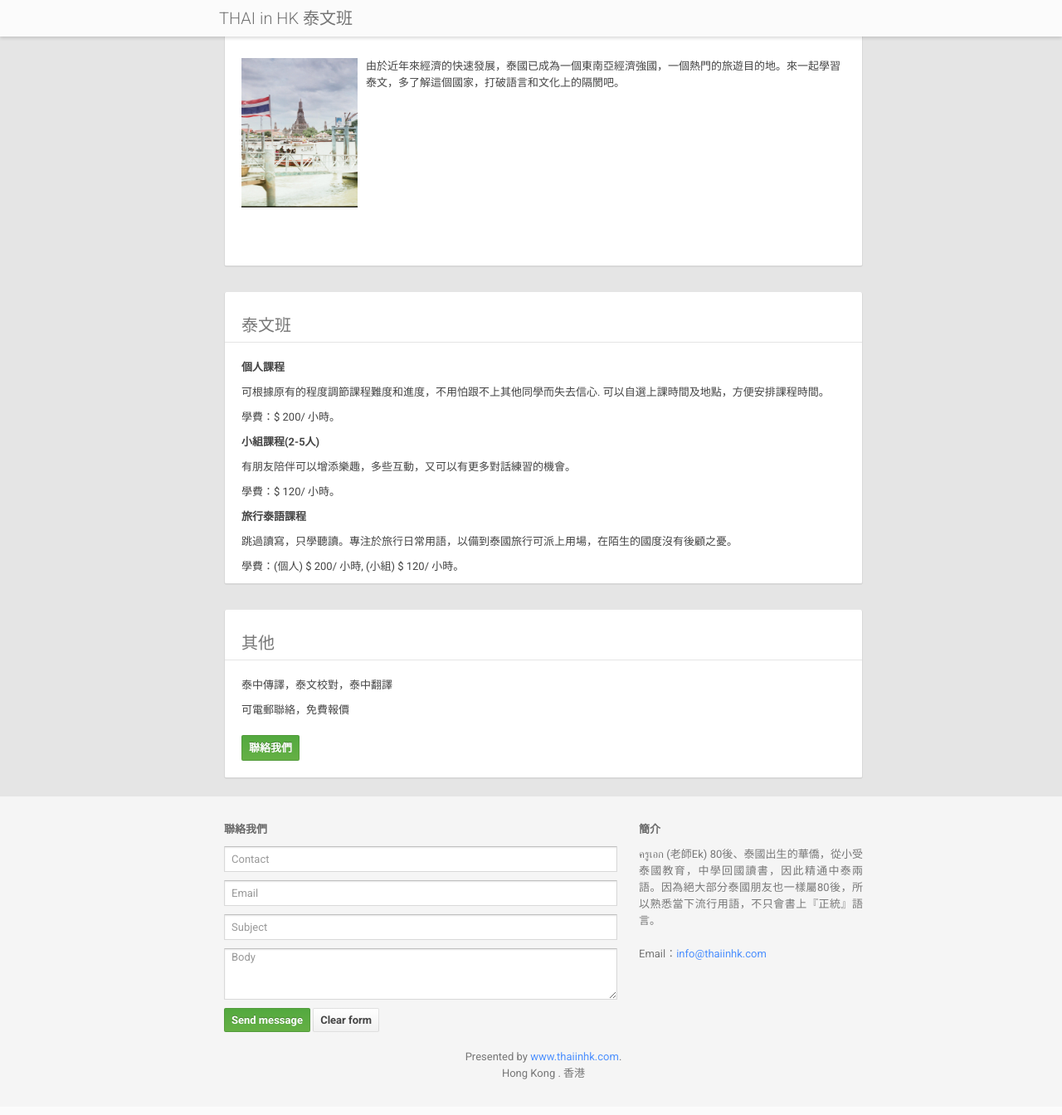
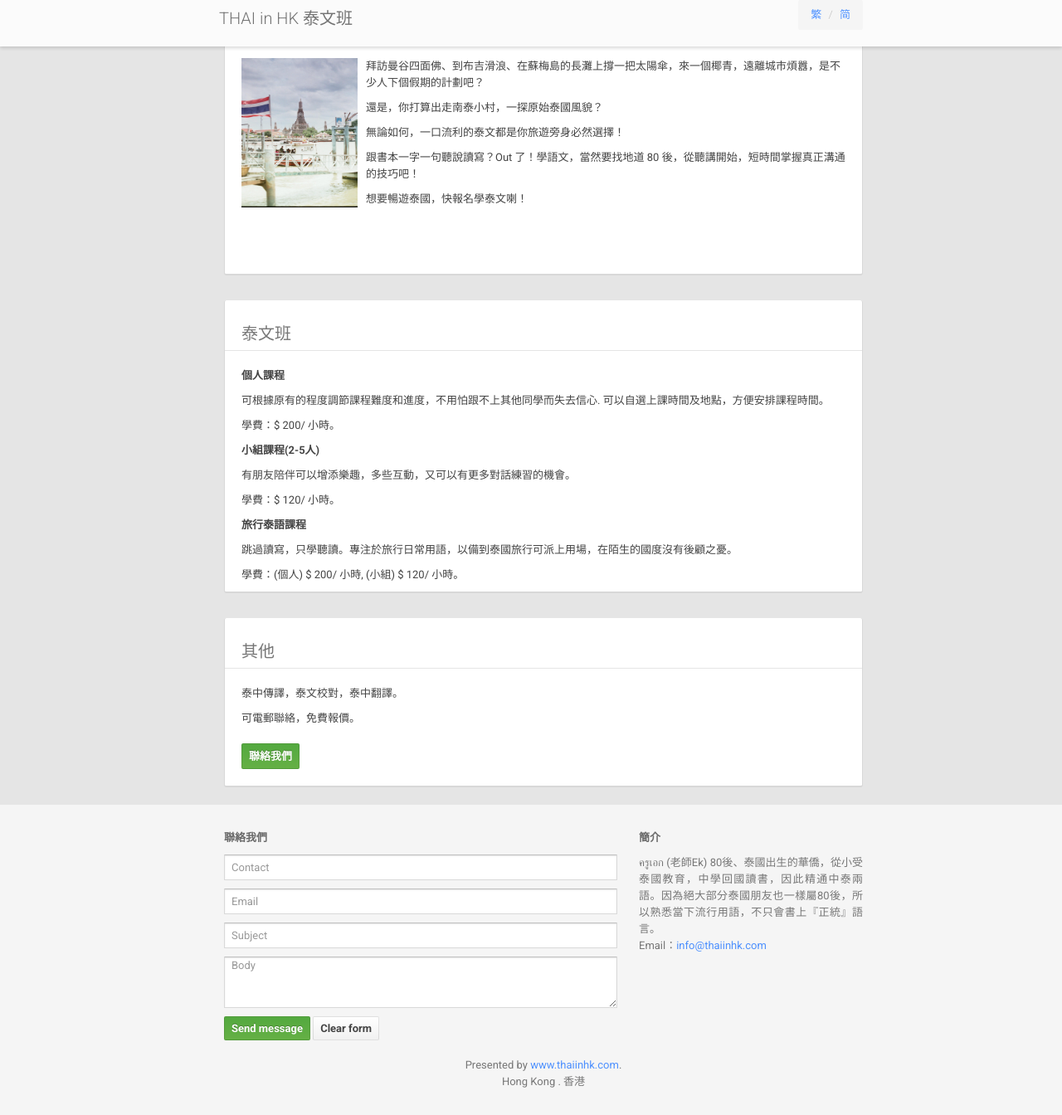
Before and after one commit to 7kfpun/gae-boilerplate, a Python web app: template templates/index.html in a window 1280 px wide. Shown: the whole page at 83% size. Before the commit the page ends 1301 px from the top, so only its background shows below. Run offline with Jinja, Linux system fonts and the light colour scheme; the template is opened without the code that fills it, so the values that code supplies are empty; some libraries are stand-ins or nearby versions.

Commit message:
update content

```diff
--- a/config/base.py
+++ b/config/base.py
@@ -3,7 +3,7 @@ import os
 
 base_config = {
     'default_locale': 'zh_TW',
-    'locales': ['zh_TW'],  # ['en_US', 'zh_TW', 'zh_CN', 'th_TH'],
+    'locales': ['zh_TW', 'zh_CN'],  # ['en_US', 'zh_TW', 'zh_CN', 'th_TH'],
     'PROJECT_ROOT': os.path.dirname(os.path.dirname(__file__)),
 }
 base_config['webapp2_extras.sessions'] = {
--- a/config/localhost.py
+++ b/config/localhost.py
@@ -5,6 +5,7 @@
 config = {
     # environment this app is running on: localhost, testing, production
     'environment': "localhost",
+    'cache': 0,
 
     'API_KEY': 'SOME API KEY.....',
     'debug': True,
--- a/templates/base.html
+++ b/templates/base.html
@@ -53,14 +53,13 @@ learn thai language culture hong kong exchange thai in hk">
               <li><a href="#services">{{_("Services")}}</a></li>
               <li><a href="#contact">{{_("Contact")}}</a></li>
             </ul>
+          #}
+          <div class="nav-collapse collapse">
             <ul class="pull-right breadcrumb">
-              <li><a href="/zh_TW/">HK</a> <span class="divider">/</span></li>
-              <li><a href="/zh_CN/">CN</a> <span class="divider">/</span></li>
-              <li><a href="/th_TH/">TH</a> <span class="divider">/</span></li>
-              <li><a href="/en_US/">EN</a></li>
+              <li><a href="/zh_TW/">繁</a> <span class="divider">/</span></li>
+              <li><a href="/zh_CN/">简</a> </li>
             </ul>
           </div><!--/.nav-collapse -->
-          #}
         </div>
       </div>
     </div>
@@ -92,8 +91,7 @@ learn thai language culture hong kong exchange thai in hk">
         <div class="span3 text-justify">
           <span class="help-block"><b>{{_("簡介")}}</b></span>
           <p>{{_("ครูเอก (老師Ek) 80後、泰國出生的華僑，從小受泰國教育，中學回國讀書，因此精通中泰兩語。因為絕大部分泰國朋友也一樣屬80後，所以熟悉當下流行用語，不只會書上『正統』語言。")}}</p>
-          <br />
-          <p>{{_("Email")}}：<a href="mailto:info@thaiinhk.com" target="_top">info@thaiinhk.com</a></p>
+          <p>Email：<a href="mailto:info@thaiinhk.com" target="_top">info@thaiinhk.com</a></p>
         </div>
         <div class="span8">
           <p class="pagination-centered">Presented by <a href="http：//www.thaiinhk.com">www.thaiinhk.com</a>.</p>
@@ -104,7 +102,7 @@ learn thai language culture hong kong exchange thai in hk">
 
     <div id="contactModal" class="modal hide fade" tabindex="-1" role="dialog" aria-labelledby="contactModal" aria-hidden="true">
       <div class="modal-body">
-        <p>{{_("We get your message!")}}</p>
+        <p>{{_("電郵已經收到，我們會盡快回复。")}}</p>
       </div>
       <div class="modal-footer">
         <button class="btn" data-dismiss="modal" aria-hidden="true">OK</button>
--- a/templates/index.html
+++ b/templates/index.html
@@ -76,20 +76,19 @@
 
     <div class="span8"><a name="about"></a>
       <div class="card">
-        <div class="card-top green">
-          <!-- <img src="/images/profile.jpg" alt="profile"> -->
-        </div>
         <div class="card-body">
           <div class="media">
             <div class="media-body">
               <!-- Nested media object -->
               <div class="media">
-                <a class="pull-left" href="#">
-                  <img class="media-object" style="width: 140px; height: 180px;" src="./images/profile.jpg">
-                </a>
+                <img class="pull-left media-object" style="width: 140px; height: 180px;" src="/images/profile.jpg">
                 <div class="media-body">
                   {#<h4 class="media-heading">{{_("泰文班")}}</h4>#}
-                  <p>{{_("由於近年來經濟的快速發展，泰國已成為一個東南亞經濟強國，一個熱門的旅遊目的地。來一起學習泰文，多了解這個國家，打破語言和文化上的隔閡吧。")}}</p>
+                  <p>{{_("拜訪曼谷四面佛、到布吉滑浪、在蘇梅島的長灘上撐一把太陽傘，來一個椰青，遠離城市煩囂，是不少人下個假期的計劃吧？")}}</p>
+                  <p>{{_("還是，你打算出走南泰小村，一探原始泰國風貌？")}}</p>
+                  <p>{{_("無論如何，一口流利的泰文都是你旅遊旁身必然選擇！")}}</p>
+                  <p>{{_("跟書本一字一句聽說讀寫？Out 了！學語文，當然要找地道 80 後，從聽講開始，短時間掌握真正溝通的技巧吧！")}}</p>
+                  <p>{{_("想要暢遊泰國，快報名學泰文喇！")}}</p>
                 </div>
               </div>
             </div>
@@ -121,8 +120,8 @@
       <div class="card">
         <h3 class="card-heading simple">{{_("其他")}}</h3>
         <div class="card-body">
-          <p>{{_("泰中傳譯，泰文校對，泰中翻譯")}}</p>
-          <p>{{_("可電郵聯絡，免費報價")}}</p>
+          <p>{{_("泰中傳譯，泰文校對，泰中翻譯。")}}</p>
+          <p>{{_("可電郵聯絡，免費報價。")}}</p>
         </div>
         <div class="card-actions">
           <a class="btn btn-success" href="#contact">
```
